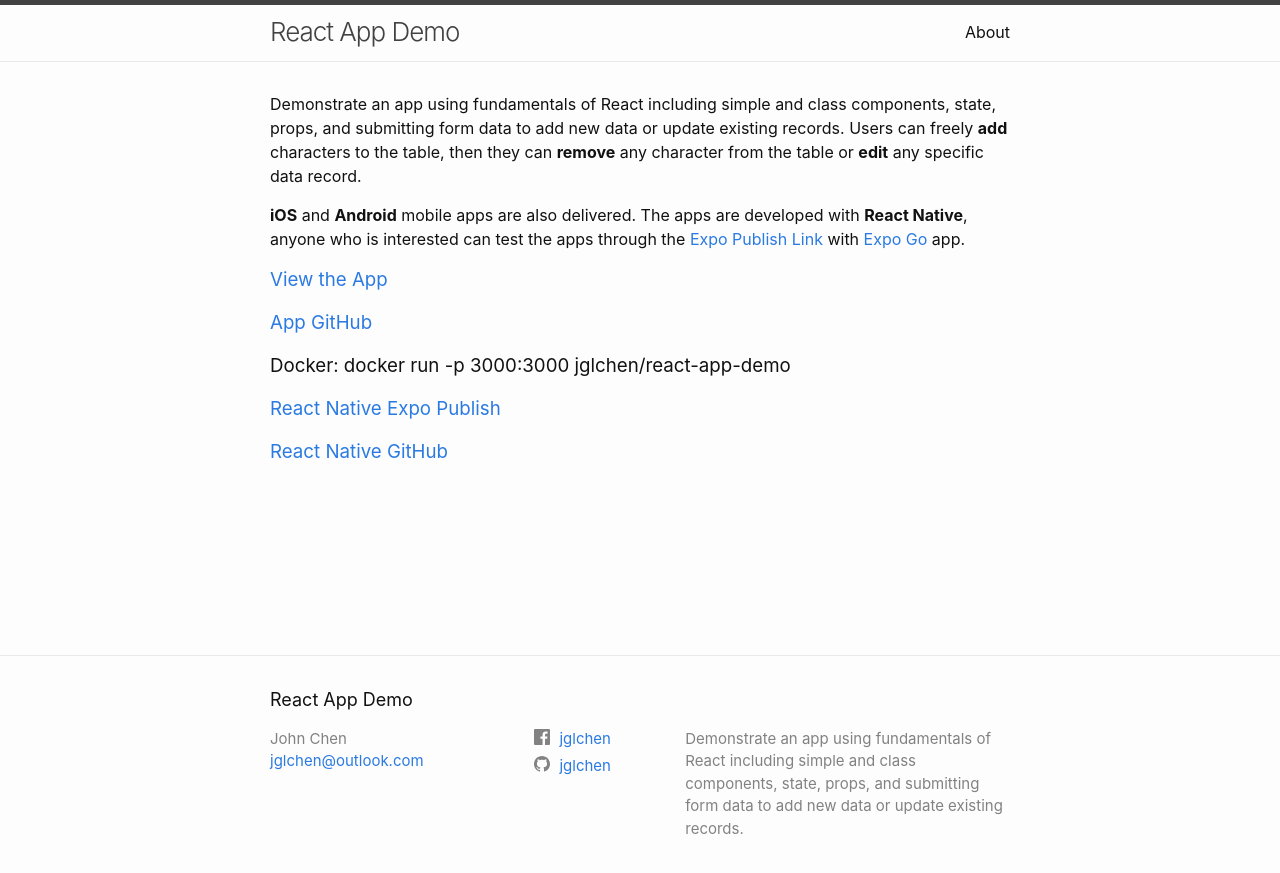
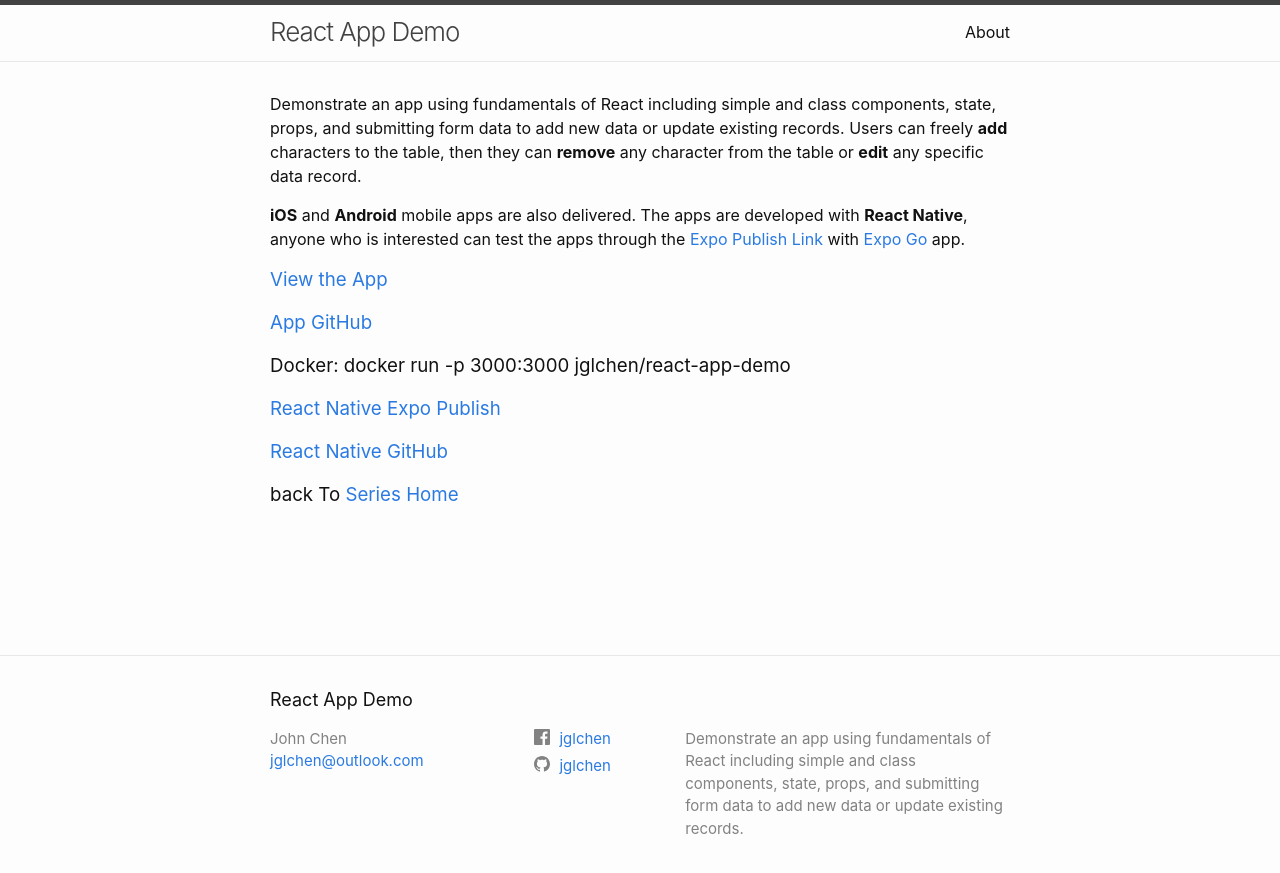
Before and after one commit to jglchen/react-app-demo, a Jekyll site: the page built from index.md, in a window 1280 px wide. Shown: the top 873 px of the page. Built offline with Jekyll 4.4.1, drawn with Linux system fonts in a browser that asks for light colours; comment, search, counter and statistics services are not loaded.

Commit message:
Update index.md

```diff
--- a/index.md
+++ b/index.md
@@ -17,5 +17,6 @@
 ### Docker: docker run -p 3000:3000 jglchen/react-app-demo
 ### [React Native Expo Publish](https://expo.dev/@jglchen/react-app-demo)
 ### [React Native GitHub](https://github.com/jglchen/react-app-demo-mobile)
+### back To [Series Home](https://jglchen.github.io/)
 
 {% include giscus.html %}
```
